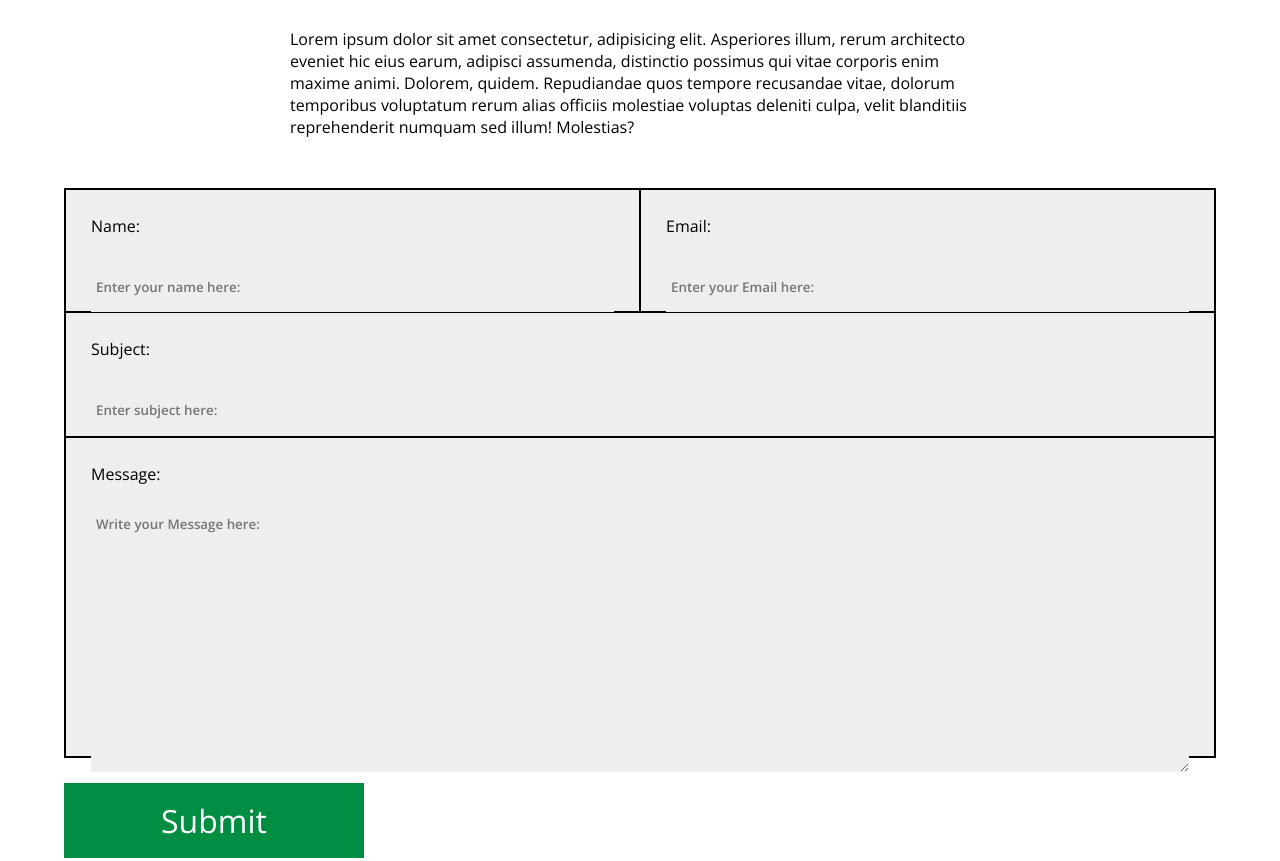
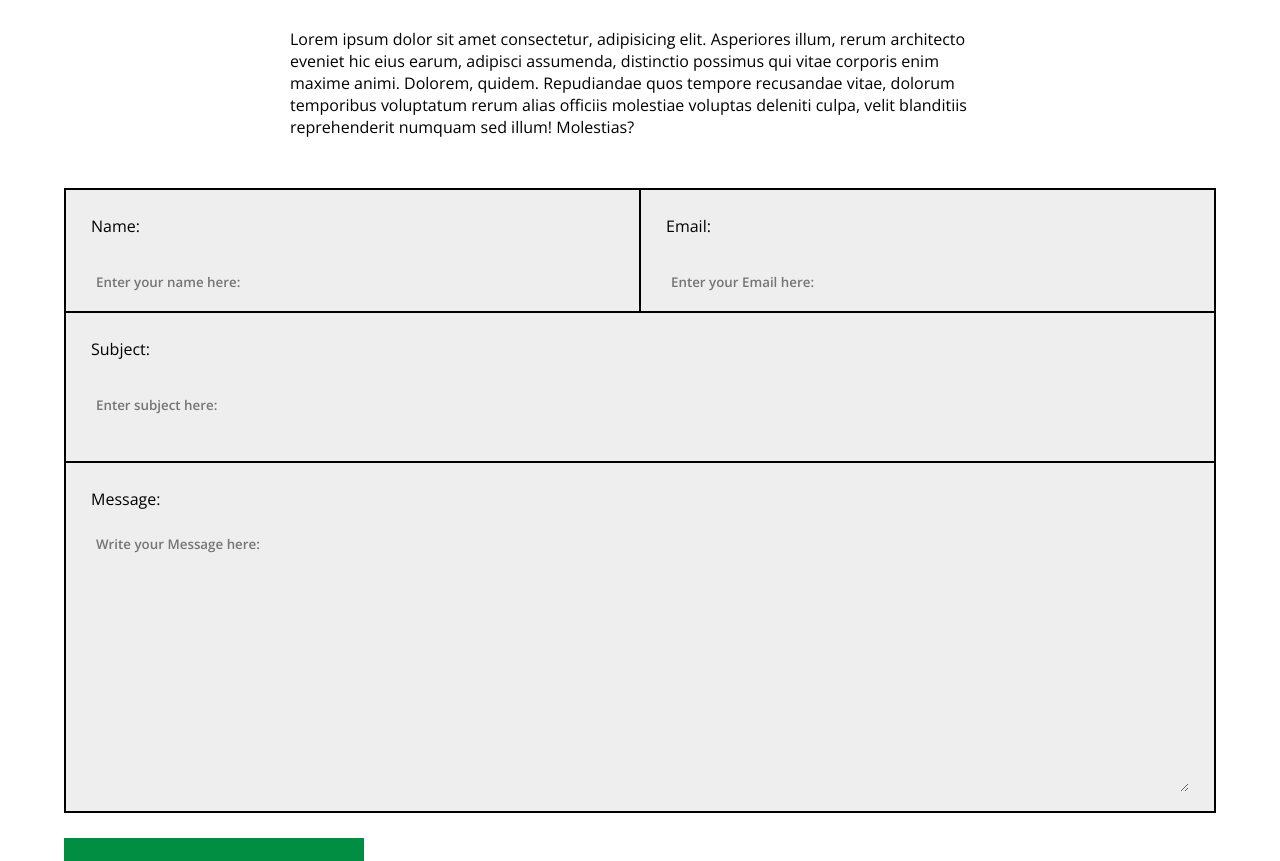
Before and after one commit to StianPost/Project-Exam, a plain HTML site: page contact.html in a window 1280 px wide. Shown: the part 219-1080 px from the top of the page. Drawn offline with nearby package versions, Linux system fonts and the light colour scheme.

Commit message:
Update contact.css

```diff
--- a/css/partials/contact.css
+++ b/css/partials/contact.css
@@ -36,14 +36,14 @@
 }
 
 .contact__mid {
-  height: 125px;
+  height: 150px;
   border: black 2px solid;
   border-top: none;
   padding: 25px;
 }
 
 .contact__lower {
-  height: 320px;
+  height: 350px;
   border: black 2px solid;
   border-top: none;
   padding: 25px;
@@ -51,7 +51,7 @@
 
 .contactLabel {
   display: block;
-  padding-bottom: 25px;
+  padding-bottom: 20px;
 }
 .contactField,
 .contactName,
```
